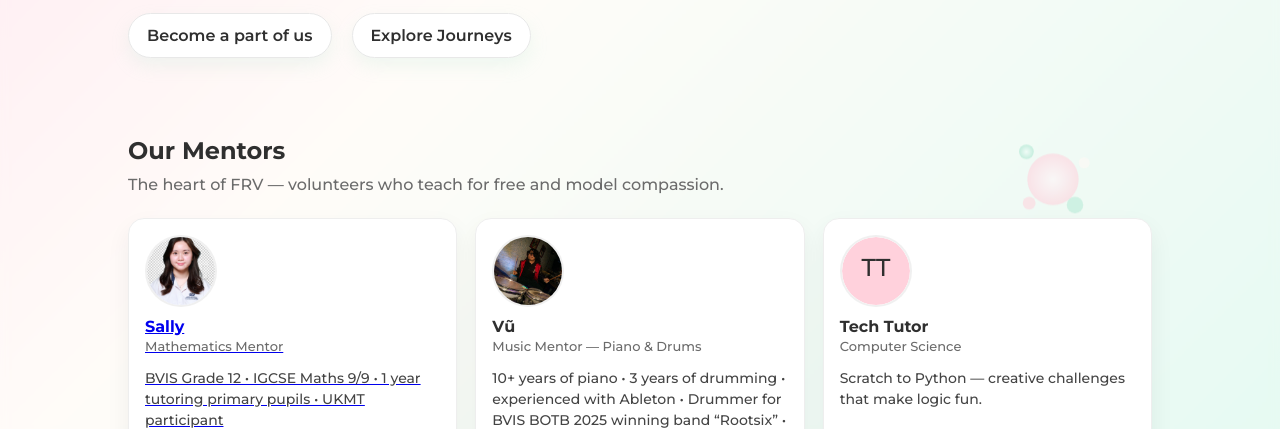
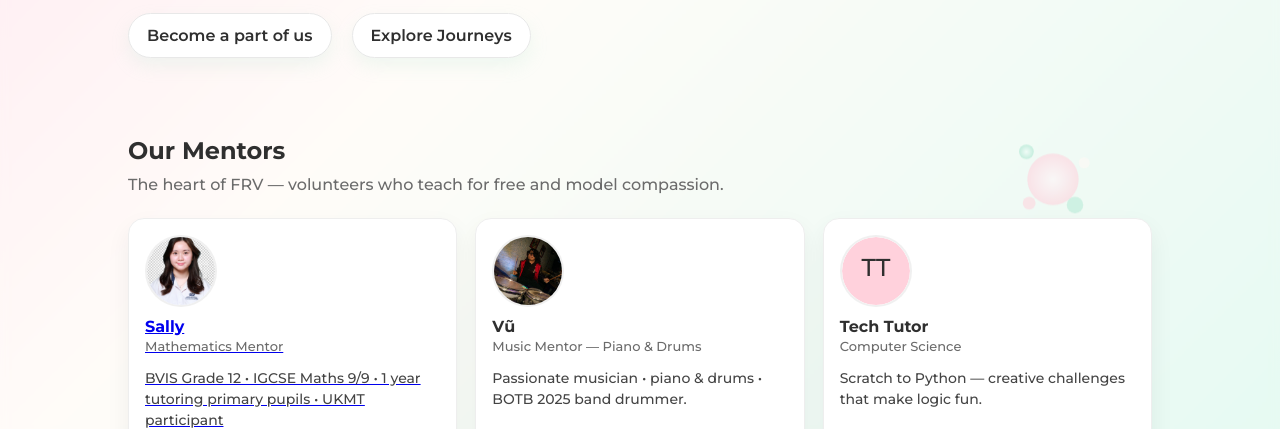
Before and after one commit to futurereadyvn/futurereadyvn, a plain HTML site: page en/about.html in a window 1280 px wide. Shown: the part 363-792 px from the top of the page. Drawn offline with Linux system fonts and the light colour scheme.

Commit message:
Update about.html

```diff
--- a/en/about.html
+++ b/en/about.html
@@ -108,7 +108,7 @@
     <span class="pill">Ho Chi Minh City</span>
   </article>
 </a>
-       <article class="card reveal" data-mentor="vu">
+      <article class="card reveal" data-mentor="vu">
   <div class="avatar">
     <img src="../assets/mentors/vu.png"
          onerror="this.outerHTML=`<svg viewBox='0 0 100 100'><defs><linearGradient id='gvu' x1='0' y1='0' x2='1' y2='1'><stop offset='0' stop-color='#ffd1dc'/><stop offset='1' stop-color='#a8e6cf'/></linearGradient></defs><rect width='100' height='100' rx='50' fill='url(#gvu)'/><text x='50' y='58' text-anchor='middle' font-size='36' font-family='Montserrat,Arial' fill='#2f2f2f'>VŨ</text></svg>`"
@@ -119,9 +119,7 @@
   <div class="role">Music Mentor — Piano &amp; Drums</div>
 
   <p class="bio">
-    10+ years of piano • 3 years of drumming • experienced with Ableton •
-    Drummer for BVIS BOTB 2025 winning band “Rootsix” • played for Cheeseboys •
-    A-grade composing • passionate about teaching music and inspiring creativity.
+    Passionate musician • piano & drums • BOTB 2025 band drummer.
   </p>
 
   <span class="pill">Ho Chi Minh City</span>
```
